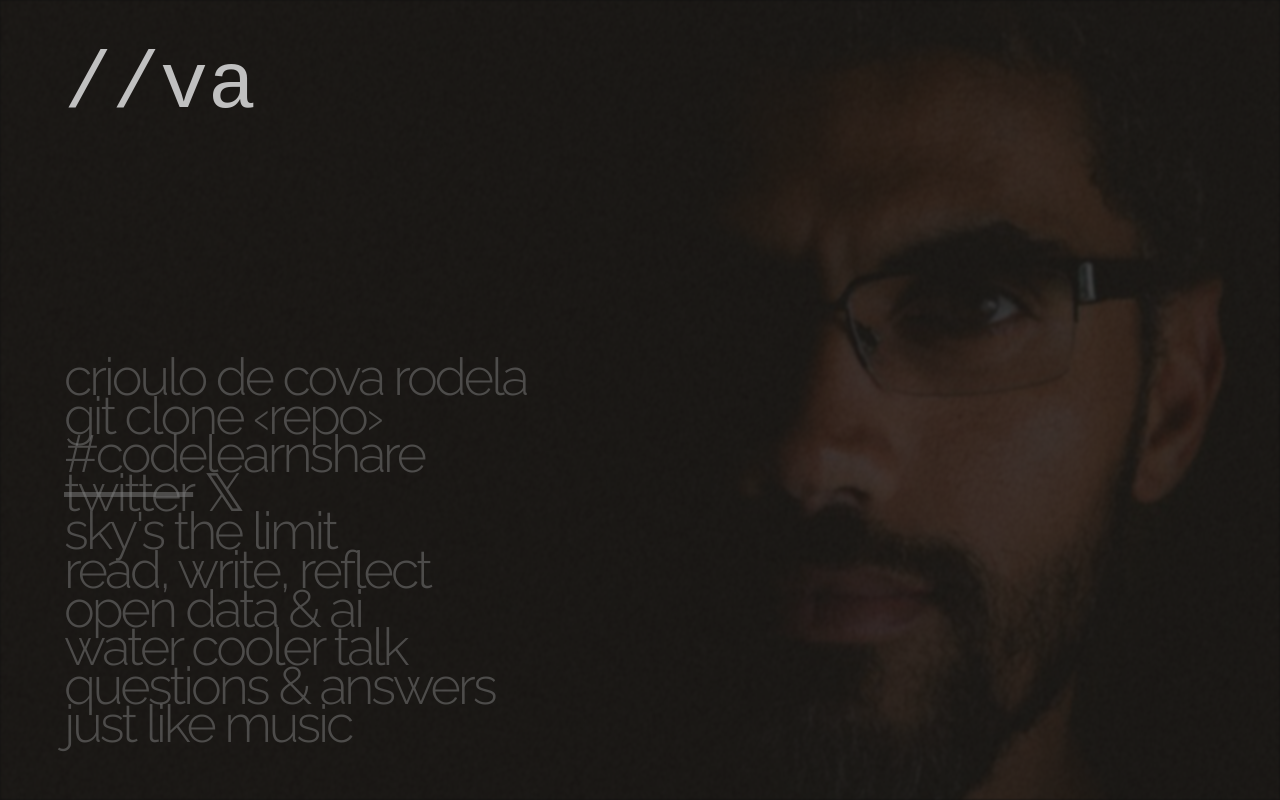
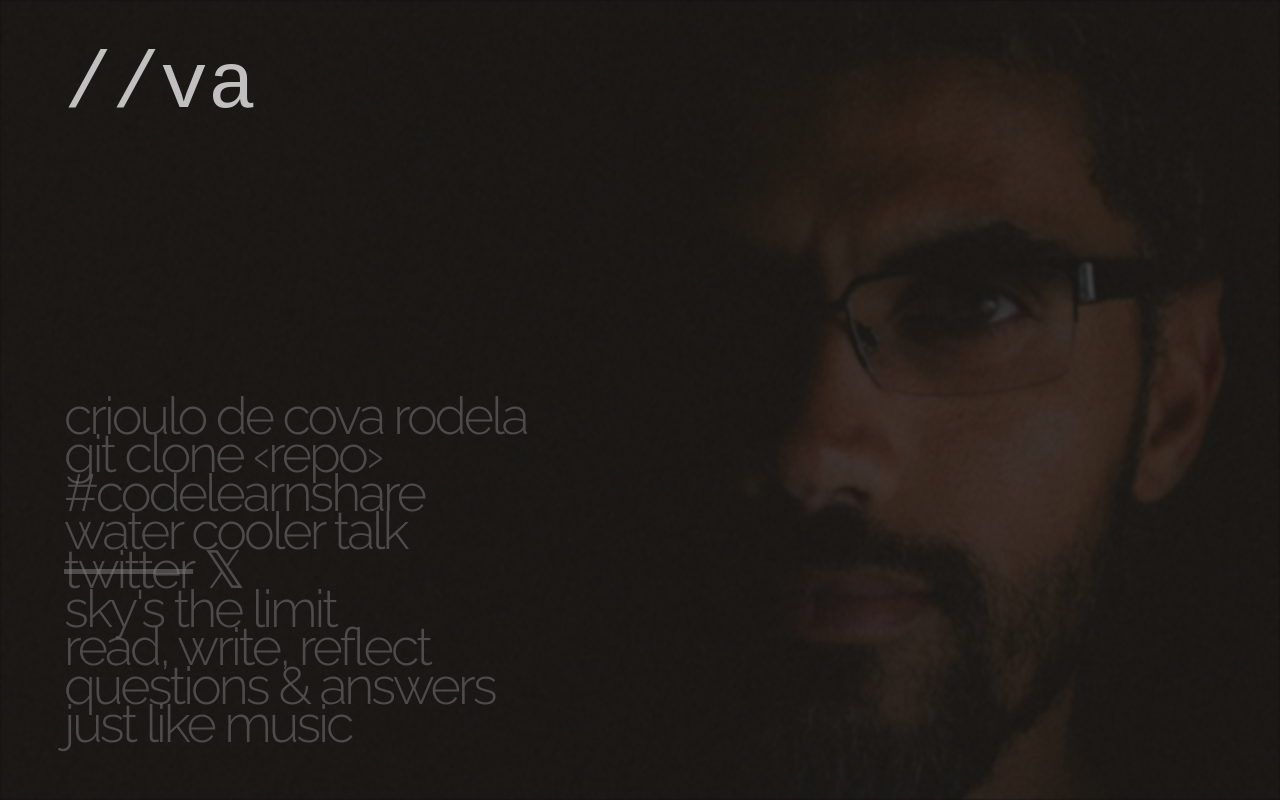
Before and after one commit to vabarbosa/vabarbosa.github.io, a plain HTML site: page index.html in a window 1280 px wide. Drawn offline with Linux system fonts and the light colour scheme.

Commit message:
Update index.html

```diff
--- a/index.html
+++ b/index.html
@@ -20,11 +20,11 @@
         <li><a target="_blank" href="https://en.wikipedia.org/wiki/Cova_Rodela">crioulo de cova rodela</a></li>
         <li><a target="_blank" href="https://github.com/vabarbosa">git clone ‹repo›</a></li>
         <li><a target="_blank" href="https://dev.to/vabarbosa">&#35;codelearnshare</a></li>
+        <li><a target="_blank" href="https://www.linkedin.com/in/iamva">water cooler talk</a></li>
         <li><a target="_blank" href="https://twitter.com/vabarbosa"><s>twitter</s> &Xopf;</a></li>
         <li><a target="_blank" href="https://bsky.app/profile/vabarbosa.bsky.social">sky&#39;s the limit</a></li>
         <li><a target="_blank" href="https://medium.com/@vabarbosa">read, write, reflect</a></li>
-        <li><a target="_blank" href="https://developer.ibm.com/profiles/va">open data & ai</a></li>
-        <li><a target="_blank" href="https://www.linkedin.com/in/iamva">water cooler talk</a></li>
+        <!-- <li><a target="_blank" href="https://developer.ibm.com/profiles/va">open data & ai</a></li> -->
         <li><a target="_blank" href="https://stackoverflow.com/users/5446300/va-barbosa">questions &amp; answers</a></li>
         <!-- <li><a target="_blank" href="https://vabarbosa.com">a thousand words</a></li> -->
         <li><a target="_blank" href="https://ibm.biz/veremin">just like music</a></li>
```
